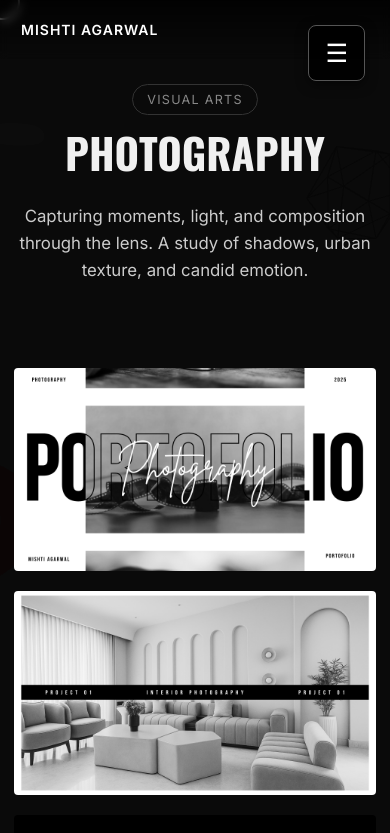
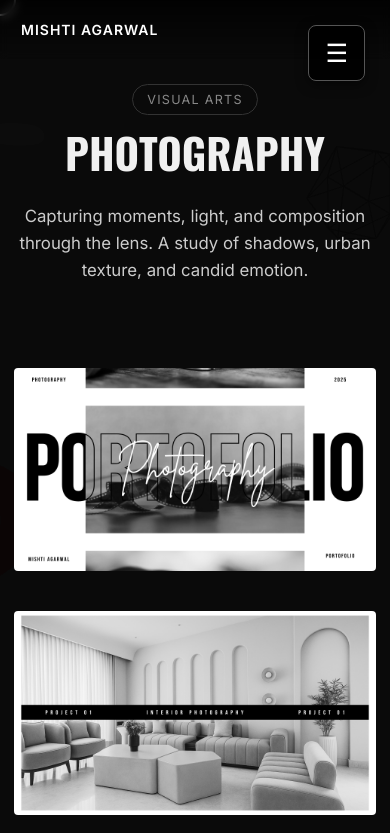
Before and after one commit to mishti1605/MishtiAgarwal, a React (Vite) app: page /photography in a window 390 px wide. Shown: the top 833 px of the page. Built offline with nearby package versions, Linux system fonts and the light colour scheme.

Commit message:
fix(mobile): Enforce strict center alignment for all project cards

```diff
--- a/src/mobile.css
+++ b/src/mobile.css
@@ -101,6 +101,15 @@
     /* Prevent edge touching */
   }
 
+  /* Target the absolute positioned text container in ProjectCard */
+  div[style*="position: absolute"] {
+    text-align: center !important;
+    display: flex !important;
+    flex-direction: column !important;
+    align-items: center !important;
+    justify-content: center !important;
+  }
+
   .ui-container {
     padding: 1rem !important;
     text-align: center !important;
@@ -118,6 +127,15 @@
   .project-grid>div>div {
     width: 100% !important;
     box-sizing: border-box !important;
+    display: flex !important;
+    flex-direction: column !important;
+    align-items: center !important;
+    text-align: center !important;
+  }
+
+  /* Reset box sizing globally for safety */
+  * {
+    box-sizing: border-box;
   }
 }
 
```
